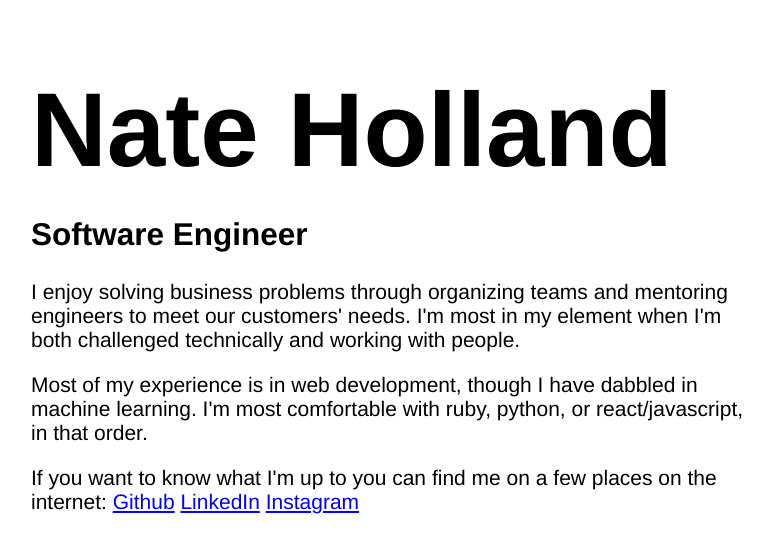
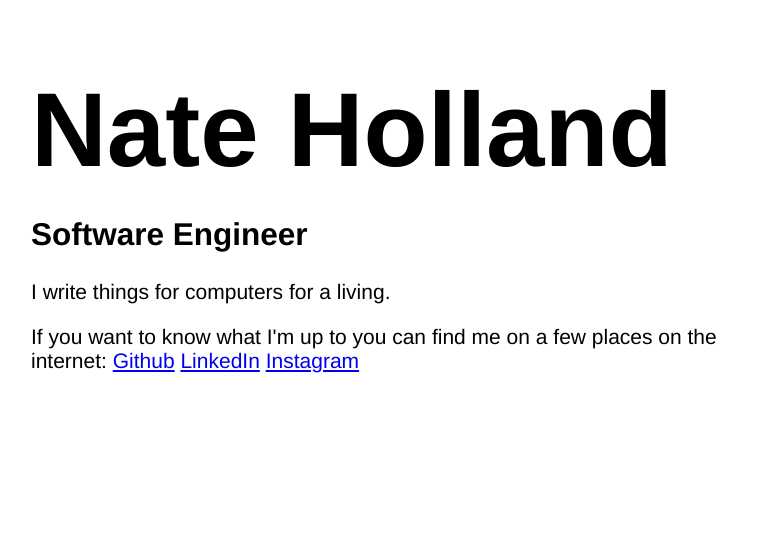
Before and after one commit to natesholland/natesholland.github.io, a Jekyll site: the page built from index.html, in a window 1280 px wide. Shown: the top 553 px of the page, without its empty margins (252-1025 px from the left). Built offline with Jekyll 4.4.1, drawn with Linux system fonts in a browser that asks for light colours.

Commit message:
simplify home page

```diff
--- a/index.html
+++ b/index.html
@@ -6,16 +6,7 @@ layout: default
 <h2>Software Engineer</h2>
 
 <p>
-  I enjoy solving business problems through organizing teams
-  and mentoring engineers to meet our customers' needs.
-  I'm most in my element when I'm both challenged technically
-  and working with people.
-</p>
-<p>
-  Most of my experience is in web development, though I have
-  dabbled in machine learning.
-  I'm most comfortable with ruby, python, or react/javascript,
-  in that order.
+  I write things for computers for a living.
 </p>
 <p>
   If you want to know what I'm up to you can find me on a few places
```
